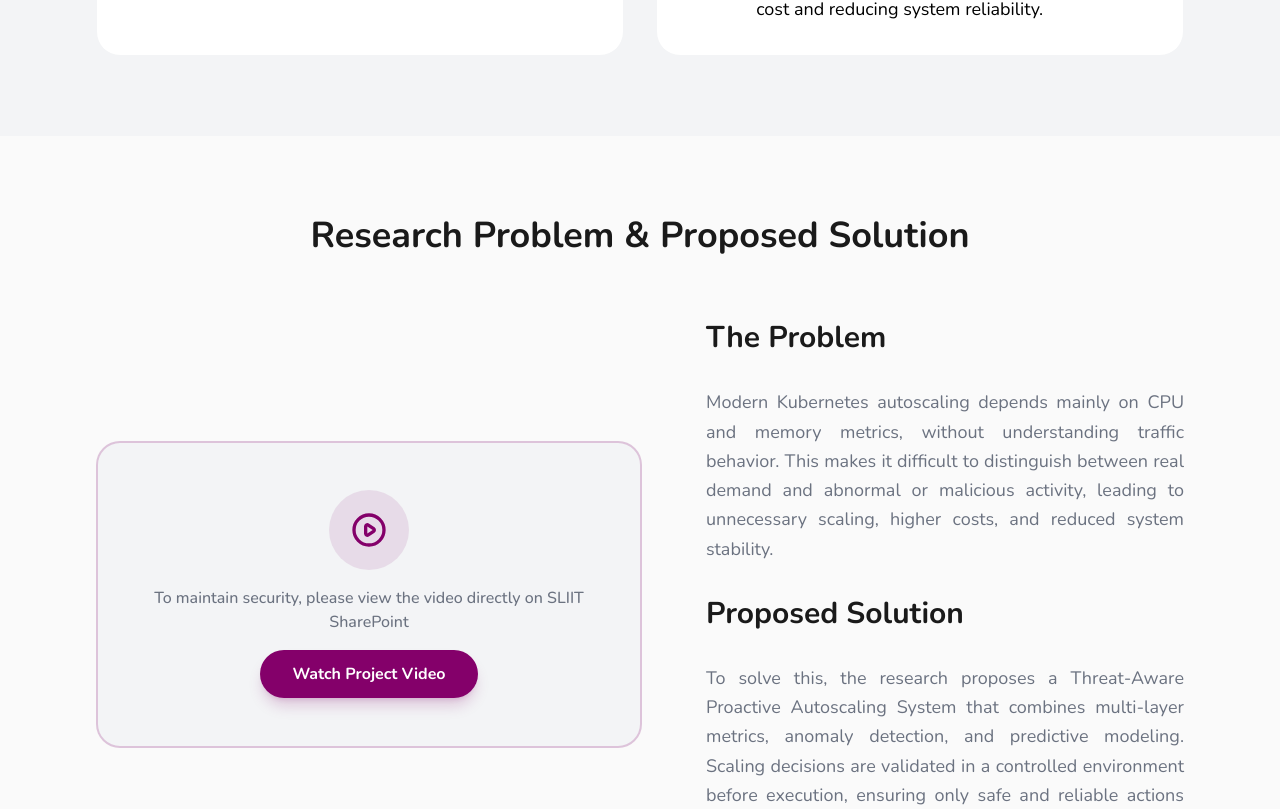
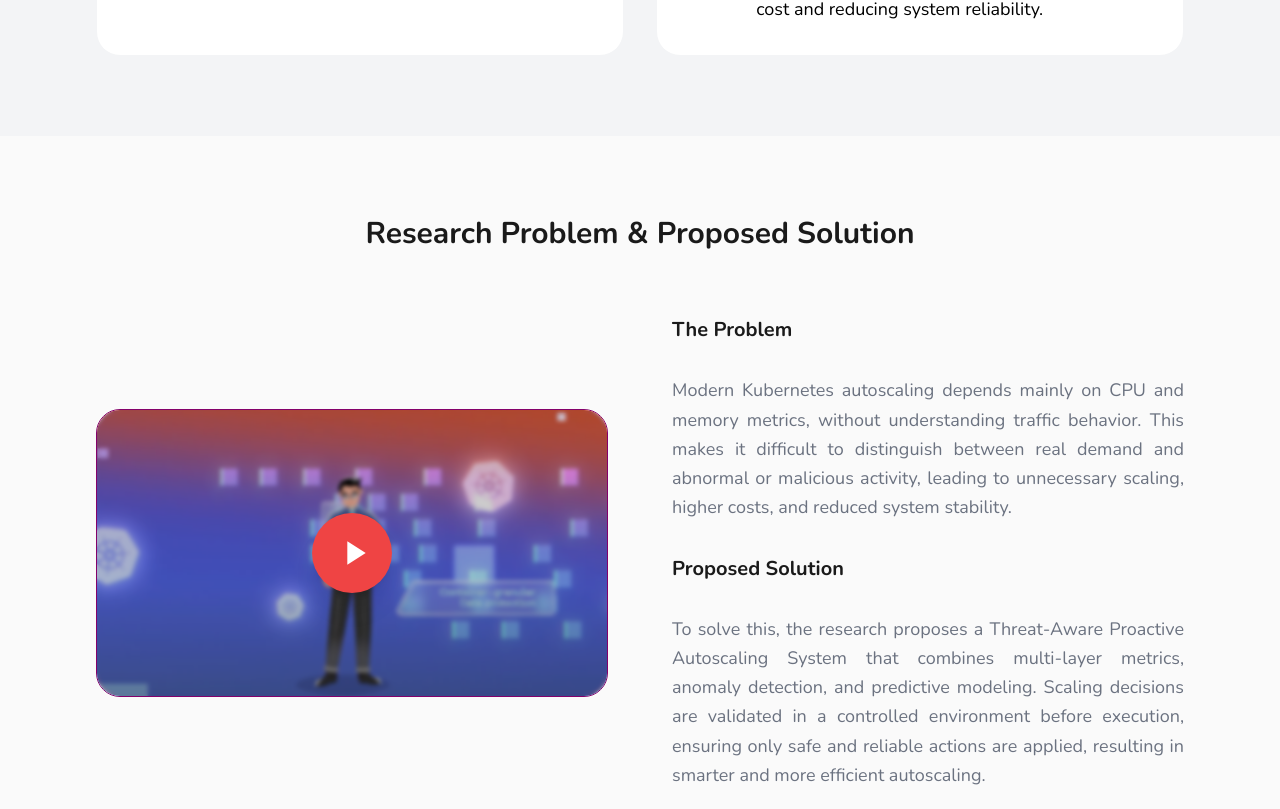
Before and after one commit to AnjanaTinush/Research_website, a React (Vite) app: page / in a window 1280 px wide. Shown: the part 3151-3960 px from the top of the page. Built offline with nearby package versions, Linux system fonts and the light colour scheme.

Commit message:
research problem

```diff
--- a/src/App.jsx
+++ b/src/App.jsx
@@ -1,6 +1,5 @@
 import React from 'react'
 import { motion } from 'framer-motion'
-import ProblemSolution from './components/ProblemSolution'
 import ResearchObjectives from './components/ResearchObjectives'
 import Methodology from './components/Methodology'
 import Milestones from './components/Milestones'
@@ -14,6 +13,7 @@ import Navbar from "./components/nav_bar/Navbar"
 import Hero from "./components/hero/Hero"
 import LiteratureSurvey from './components/literature_survey/LiteratureSurvey'
 import ResearchGap from "./components/research_gap/ResearchGap"
+import ProblemSolution from "./components/problem_solution/ProblemSolution"
 
 const sectionVariants = {
   hidden: { opacity: 0, y: 50 },
--- a/src/assets/index.js
+++ b/src/assets/index.js
@@ -1,5 +1,6 @@
-import LOGO_FOR_WHITE_THEME from './logo/DnamiX_2.png';
-import DIAGRAM from './images/diagram.jpeg'
-import LAP_MOCK from './images/lap-mock.png'
+import LOGO_FOR_WHITE_THEME from "./logo/DnamiX_2.png";
+import DIAGRAM from "./images/diagram.jpeg";
+import LAP_MOCK from "./images/lap-mock.png";
+import THUMB from "./images/thumb.png";
 
-export { LOGO_FOR_WHITE_THEME, DIAGRAM, LAP_MOCK };
+export { LOGO_FOR_WHITE_THEME, DIAGRAM, LAP_MOCK, THUMB };
--- a/src/components/ProblemSolution.jsx
+++ /dev/null
@@ -1,47 +0,0 @@
-import React from 'react';
-
-const ProblemSolution = () => {
-  return (
-    <section id="solution" className="section-padding bg-backgroundDefault">
-      <div className="max-w-7xl mx-auto">
-        <h2 className="text-4xl font-bold mb-16 text-textPrimary text-center">Research Problem & Proposed Solution</h2>
-
-        <div className="flex flex-col lg:flex-row gap-16 items-center">
-          <div className="flex-1 w-full bg-gray-100 rounded-3xl aspect-video relative flex flex-col items-center justify-center border-2 border-primary/20 overflow-hidden group p-8">
-            <div className="text-center space-y-4">
-              <div className="w-20 h-20 bg-primary/10 rounded-full flex items-center justify-center mx-auto mb-4">
-                <svg className="w-10 h-10 text-primary" fill="none" stroke="currentColor" viewBox="0 0 24 24">
-                  <path strokeLinecap="round" strokeLinejoin="round" strokeWidth={2} d="M14.752 11.168l-3.197-2.132A1 1 0 0010 9.87v4.263a1 1 0 001.555.832l3.197-2.132a1 1 0 000-1.664z" />
-                  <path strokeLinecap="round" strokeLinejoin="round" strokeWidth={2} d="M21 12a9 9 0 11-18 0 9 9 0 0118 0z" />
-                </svg>
-              </div>
-              <p className="text-textSecondary font-medium">To maintain security, please view the video directly on SLIIT SharePoint</p>
-              <a
-                href="https://mysliit-my.sharepoint.com/:v:/g/personal/it22919014_my_sliit_lk/IQCQKrj1i00vTLhwafwFIy5aAZYz0BGtQk7hBx2rHBHrSGw?e=YMSNTc"
-                target="_blank"
-                rel="noopener noreferrer"
-                className="inline-block bg-primary text-white px-8 py-3 rounded-full font-bold hover:bg-primary/90 transition-colors shadow-lg shadow-primary/20"
-              >
-                Watch Project Video
-              </a>
-            </div>
-          </div>
-
-          <div className="flex-1 space-y-8">
-            <h3 className="text-3xl font-bold text-textPrimary">The Problem</h3>
-            <p className="text-textSecondary text-lg leading-relaxed text-justify">
-              Modern Kubernetes autoscaling depends mainly on CPU and memory metrics, without understanding traffic behavior. This makes it difficult to distinguish between real demand and abnormal or malicious activity, leading to unnecessary scaling, higher costs, and reduced system stability.
-            </p>
-
-            <h3 className="text-3xl font-bold text-textPrimary mt-8">Proposed Solution</h3>
-            <p className="text-textSecondary text-lg leading-relaxed text-justify">
-              To solve this, the research proposes a Threat-Aware Proactive Autoscaling System that combines multi-layer metrics, anomaly detection, and predictive modeling. Scaling decisions are validated in a controlled environment before execution, ensuring only safe and reliable actions are applied, resulting in smarter and more efficient autoscaling.
-            </p>
-          </div>
-        </div>
-      </div>
-    </section>
-  );
-};
-
-export default ProblemSolution;
--- /dev/null
+++ b/src/components/problem_solution/ProblemSolution.jsx
@@ -0,0 +1,80 @@
+import React from "react";
+import { THUMB } from "../../assets";
+
+const ProblemSolution = () => {
+  const videoUrl =
+    "https://mysliit-my.sharepoint.com/:v:/g/personal/it22919014_my_sliit_lk/IQCQKrj1i00vTLhwafwFIy5aAZYz0BGtQk7hBx2rHBHrSGw";
+
+  return (
+    <section id="solution" className="section-padding bg-backgroundDefault">
+      <div className="mx-auto max-w-7xl">
+        <h2 className="mb-16 text-3xl font-bold text-center text-textPrimary">
+          Research Problem & Proposed Solution
+        </h2>
+
+        <div className="flex flex-col items-center gap-16 lg:flex-row">
+
+          {/* ================= VIDEO SECTION ================= */}
+          <div className="flex-1 w-full">
+            <div className="relative w-full overflow-hidden bg-gray-100 border border-primary rounded-3xl aspect-video group">
+
+              {/* Thumbnail */}
+              <img
+                src={THUMB}
+                alt="Video Thumbnail"
+                className="object-cover w-full h-full transition-transform duration-500 group-hover:scale-105"
+              />
+
+              {/* Overlay */}
+              <div className="absolute inset-0 bg-black/20 backdrop-blur-[2px]" />
+
+              {/* Play Button */}
+              <a
+                href={videoUrl}
+                target="_blank"
+                rel="noopener noreferrer"
+                className="absolute flex items-center justify-center w-20 h-20 transition-all duration-300 transform -translate-x-1/2 -translate-y-1/2 bg-red-500 rounded-full shadow-xl left-1/2 top-1/2 hover:scale-110 hover:bg-red-600"
+              >
+                <svg
+                  className="w-10 h-10 ml-1 text-white"
+                  fill="currentColor"
+                  viewBox="0 0 24 24"
+                >
+                  <path d="M8 5v14l11-7z" />
+                </svg>
+              </a>
+            </div>
+          </div>
+
+          {/* ================= TEXT SECTION ================= */}
+          <div className="flex-1 space-y-8">
+            <h3 className="text-xl font-bold text-textPrimary">
+              The Problem
+            </h3>
+            <p className="text-lg leading-relaxed text-justify text-textSecondary">
+              Modern Kubernetes autoscaling depends mainly on CPU and memory
+              metrics, without understanding traffic behavior. This makes it
+              difficult to distinguish between real demand and abnormal or
+              malicious activity, leading to unnecessary scaling, higher costs,
+              and reduced system stability.
+            </p>
+
+            <h3 className="mt-8 text-xl font-bold text-textPrimary">
+              Proposed Solution
+            </h3>
+            <p className="text-lg leading-relaxed text-justify text-textSecondary">
+              To solve this, the research proposes a Threat-Aware Proactive
+              Autoscaling System that combines multi-layer metrics, anomaly
+              detection, and predictive modeling. Scaling decisions are validated
+              in a controlled environment before execution, ensuring only safe
+              and reliable actions are applied, resulting in smarter and more
+              efficient autoscaling.
+            </p>
+          </div>
+        </div>
+      </div>
+    </section>
+  );
+};
+
+export default ProblemSolution;
```
Also changed, not shown: src/assets/images/thumb.png (added).
